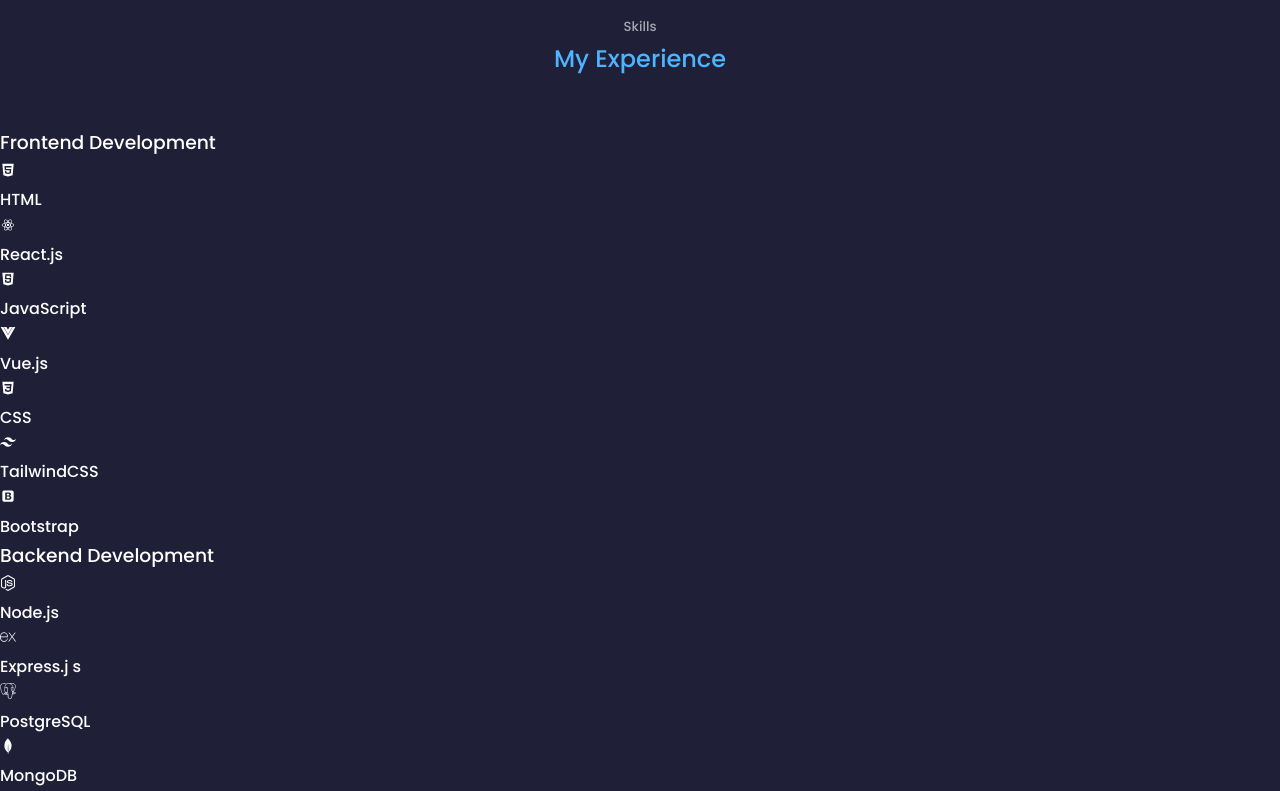
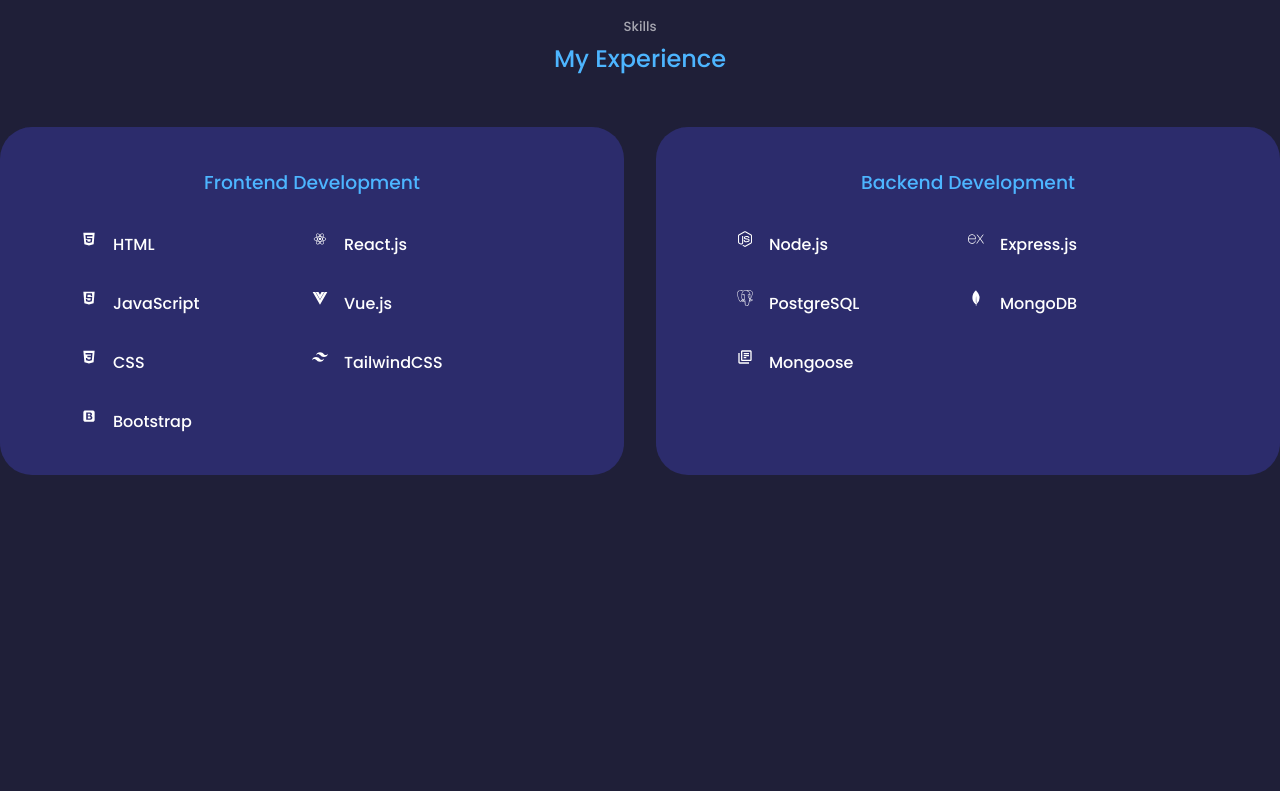
Before and after one commit to greensharpie/kevin-blanco, a React (Create React App) app: page / in a window 1280 px wide. Shown: the part 1840-2631 px from the top of the page. Built offline with nearby package versions, Linux system fonts and the light colour scheme.

Commit message:
experience css. modified experience jsx, added divs to experience

```diff
--- a/src/components/experience/Experience.jsx
+++ b/src/components/experience/Experience.jsx
@@ -22,31 +22,45 @@
           <div className='experience__content'>
             <article className='experience__details'>
               <DiHtml5/>
+              <div>
               <h4>HTML</h4>
+              </div>
             </article>
             <article className='experience__details'>
               <DiReact/>
+              <div>
               <h4>React.js</h4>
+              </div>
             </article>
             <article className='experience__details'>
               <DiJavascript/>
+              <div>
               <h4>JavaScript</h4>
+              </div>
             </article>
             <article className='experience__details'>
               <RiVuejsFill/>
+              <div>
               <h4>Vue.js</h4>
+              </div>
             </article>
             <article className='experience__details'>
               <DiCss3/>
+              <div>
               <h4>CSS</h4>
+              </div>
             </article>
             <article className='experience__details'>
               <SiTailwindcss/>
+              <div>
               <h4>TailwindCSS</h4>
+              </div>
             </article>
             <article className='experience__details'>
               <DiBootstrap/>
+              <div>
               <h4>Bootstrap</h4>
+              </div>
             </article>
           </div>
         </div>
@@ -56,23 +70,33 @@
           <div className='experience__content'>
             <article className='experience__details'>
               <FaNodeJs/>
+              <div>
               <h4>Node.js</h4>
+              </div>
             </article>
             <article className='experience__details'>
               <SiExpress/>
-              <h4>Express.j s</h4>
+              <div>
+              <h4>Express.js</h4>
+              </div>
             </article>
             <article className='experience__details'>
               <SiPostgresql/>
+              <div>
               <h4>PostgreSQL</h4>
+              </div>
             </article>
             <article className='experience__details'>
               <SiMongodb/>
+              <div>
               <h4>MongoDB</h4>
+              </div>
             </article>
             <article className='experience__details'>
               <MdOutlineLibraryBooks/>
+              <div>
               <h4>Mongoose</h4>
+              </div>
             </article>
           </div>
         </div>
--- a/src/components/experience/experience.css
+++ b/src/components/experience/experience.css
@@ -0,0 +1,36 @@
+.experience__container{
+  display: grid;
+  grid-template-columns: 1fr 1fr;
+  gap: 2rem
+}
+
+.experience__container > div {
+  background: var(--color-bg-variant);
+  padding: 2.4rem 5rem;
+  border-radius: 2rem;
+  border: 1px solid transparent;
+  transition: var(--transition);
+}
+
+.experience__container > div:hover {
+  background: transparent;
+  border-color: var(--color-primary-variant);
+  cursor: default;
+}
+
+.experience__container > div h3 {
+  text-align: center;
+  margin-bottom: 2rem;
+  color: var(--color-primary);
+}
+
+.experience__content {
+  display: grid;
+  grid-template-columns: 1fr 1fr;
+  row-gap: 2rem;
+}
+
+.experience__details {
+  display: flex;
+  gap: 1rem;
+}
```
